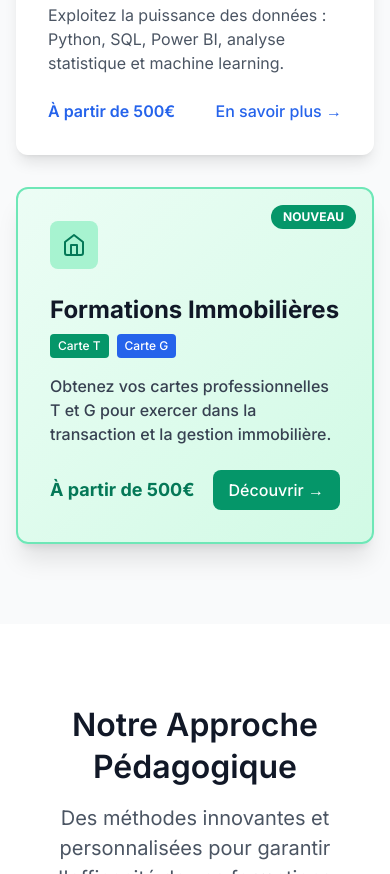
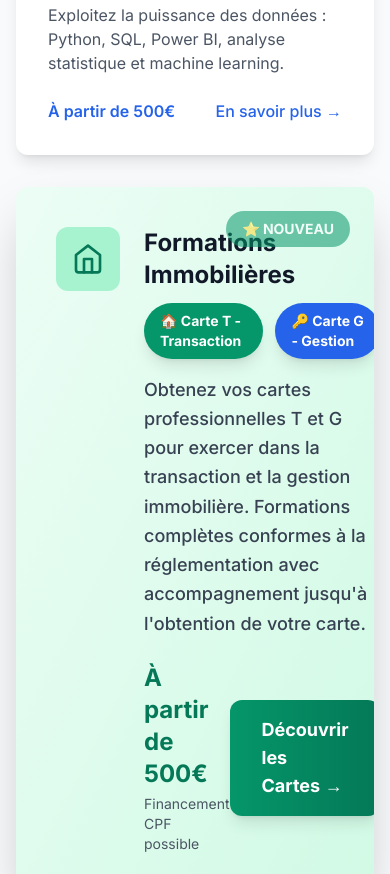
Before and after one commit to YacineB2/HELLOFORMA, a website: page index.html in a window 390 px wide. Shown: the part 4763-5637 px from the top of the page. Drawn offline with nearby package versions, Linux system fonts and the light colour scheme.

Commit message:
Mise en évidence de la formation immobilier : carte élargie prenant 2 espaces avec design premium et layout amélioré

```diff
--- a/index.html
+++ b/index.html
@@ -341,7 +341,8 @@
                 </div>
             </div>
 
-            <div class="grid md:grid-cols-2 lg:grid-cols-4 gap-8">
+            <!-- Première ligne : 3 formations classiques -->
+            <div class="grid md:grid-cols-2 lg:grid-cols-3 gap-8 mb-8">
                 <div class="course-card bg-white rounded-xl p-8 shadow-lg" data-aos="fade-up">
                     <div class="w-12 h-12 bg-blue-100 rounded-lg flex items-center justify-center mb-6">
                         <i data-feather="code" class="text-helloforma-blue"></i>
@@ -387,29 +388,45 @@
                             →</a>
                     </div>
                 </div>
+            </div>
 
-                <div class="course-card bg-gradient-to-br from-emerald-50 to-emerald-100 rounded-xl p-8 shadow-xl border-2 border-emerald-300 relative overflow-hidden" data-aos="fade-up" data-aos-delay="300">
+            <!-- Deuxième ligne : Formation Immobilier mise en évidence (prend plus d'espace) -->
+            <div class="flex justify-center">
+                <div class="course-card bg-gradient-to-br from-emerald-50 to-emerald-100 rounded-xl p-10 shadow-2xl border-3 border-emerald-400 relative overflow-hidden max-w-2xl w-full" data-aos="fade-up" data-aos-delay="300">
                     <!-- Badge "Nouveau" -->
-                    <div class="absolute top-4 right-4 bg-emerald-600 text-white text-xs font-bold px-3 py-1 rounded-full">
-                        NOUVEAU
+                    <div class="absolute top-6 right-6 bg-emerald-600 text-white text-sm font-bold px-4 py-2 rounded-full animate-pulse">
+                        ⭐ NOUVEAU
                     </div>
 
-                    <div class="w-12 h-12 bg-emerald-200 rounded-lg flex items-center justify-center mb-6">
-                        <i data-feather="home" class="text-emerald-700"></i>
-                    </div>
-                    <h3 class="text-h3 text-gray-900 mb-2 font-bold">Formations Immobilières</h3>
-                    <div class="flex gap-2 mb-4">
-                        <span class="inline-block px-2 py-1 bg-emerald-600 text-white text-xs font-medium rounded">Carte T</span>
-                        <span class="inline-block px-2 py-1 bg-blue-600 text-white text-xs font-medium rounded">Carte G</span>
-                    </div>
-                    <p class="text-gray-700 mb-6 font-medium">
-                        Obtenez vos cartes professionnelles T et G pour exercer dans la transaction et la gestion immobilière.
-                    </p>
-                    <div class="flex items-center justify-between">
-                        <span class="text-emerald-700 font-bold text-lg">À partir de 500€</span>
-                        <a href="formations.html#immobilier" class="bg-emerald-600 text-white px-4 py-2 rounded-lg hover:bg-emerald-700 transition font-medium">
-                            Découvrir →
-                        </a>
+                    <div class="flex items-start gap-6">
+                        <div class="w-16 h-16 bg-emerald-200 rounded-xl flex items-center justify-center flex-shrink-0">
+                            <i data-feather="home" class="text-emerald-700 w-8 h-8"></i>
+                        </div>
+
+                        <div class="flex-1">
+                            <h3 class="text-2xl font-bold text-gray-900 mb-3">Formations Immobilières</h3>
+                            <div class="flex gap-3 mb-4">
+                                <span class="inline-block px-4 py-2 bg-emerald-600 text-white text-sm font-bold rounded-full shadow-lg">
+                                    🏠 Carte T - Transaction
+                                </span>
+                                <span class="inline-block px-4 py-2 bg-blue-600 text-white text-sm font-bold rounded-full shadow-lg">
+                                    🔑 Carte G - Gestion
+                                </span>
+                            </div>
+                            <p class="text-gray-700 mb-6 font-medium text-lg leading-relaxed">
+                                Obtenez vos cartes professionnelles T et G pour exercer dans la transaction et la gestion immobilière.
+                                Formations complètes conformes à la réglementation avec accompagnement jusqu'à l'obtention de votre carte.
+                            </p>
+                            <div class="flex items-center justify-between">
+                                <div>
+                                    <span class="text-emerald-700 font-bold text-2xl">À partir de 500€</span>
+                                    <div class="text-sm text-gray-600 mt-1">Financement CPF possible</div>
+                                </div>
+                                <a href="formations.html#immobilier" class="bg-gradient-to-r from-emerald-600 to-emerald-700 text-white px-8 py-4 rounded-xl hover:from-emerald-700 hover:to-emerald-800 transition font-bold text-lg shadow-lg transform hover:scale-105">
+                                    Découvrir les Cartes →
+                                </a>
+                            </div>
+                        </div>
                     </div>
                 </div>
             </div>
```
